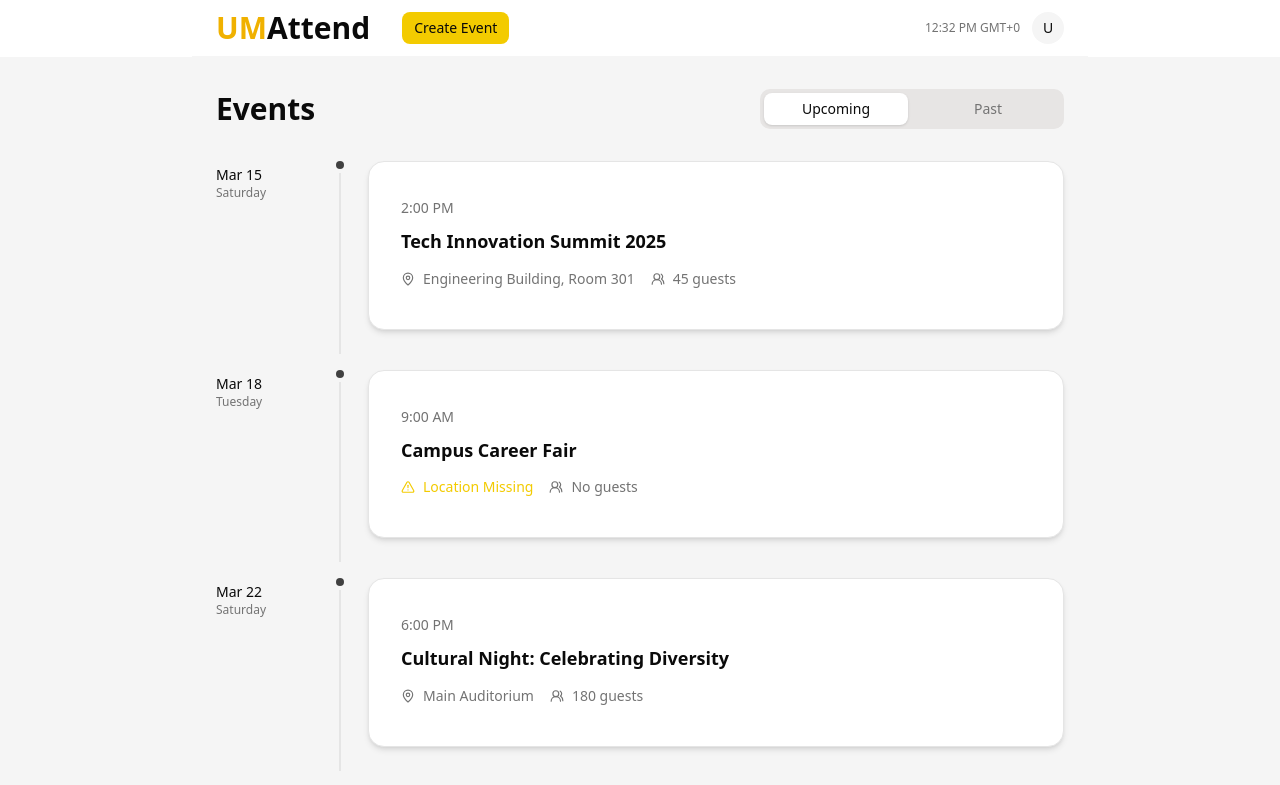
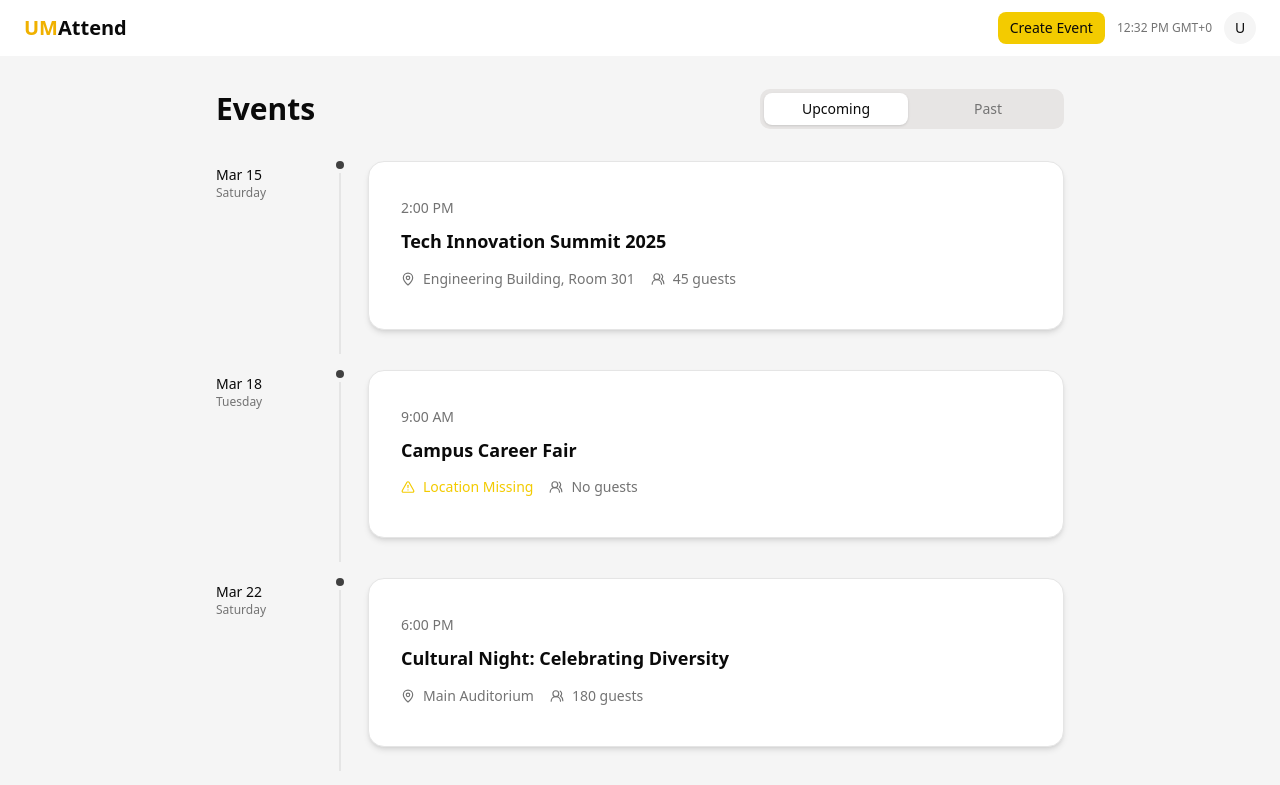
Before and after one commit to eddiegeeeeez/umattend-app, a Next.js app in the folder client/: page /dashboard in a window 1280 px wide. Shown: the top 785 px of the page. Built offline with nearby package versions, Linux system fonts and the light colour scheme.

Commit message:
refactor: clean up Navbar component by removing unused state and comments

```diff
--- a/client/src/components/Navbar.tsx
+++ b/client/src/components/Navbar.tsx
@@ -1,7 +1,7 @@
 'use client';
 
 import React, { useState, useEffect } from 'react';
-import { Bell, Menu, Plus, Search } from 'lucide-react';
+import { Menu, Plus } from 'lucide-react';
 import Link from 'next/link';
 import { useRouter } from 'next/navigation';
 import { Button } from './ui/button';
@@ -11,7 +11,6 @@ import { Sheet, SheetContent, SheetHeader, SheetTitle } from './ui/sheet';
 const Navbar = () => {
   const router = useRouter();
   const [isMobileMenuOpen, setIsMobileMenuOpen] = useState(false);
-  const [isNotifSheetOpen, setIsNotifSheetOpen] = useState(false);
   const [now, setNow] = useState<Date>(new Date());
 
   useEffect(() => {
@@ -20,7 +19,6 @@ const Navbar = () => {
   }, []);
 
   const formatGmtOffset = (date: Date) => {
-    // getTimezoneOffset returns minutes behind UTC (e.g., -480 for GMT+8)
     const offsetMinutes = -date.getTimezoneOffset();
     const sign = offsetMinutes >= 0 ? '+' : '-';
     const abs = Math.abs(offsetMinutes);
@@ -34,28 +32,23 @@ const Navbar = () => {
     return `${timeStr} ${formatGmtOffset(date)}`;
   };
 
-  const data = {
-    user: {
-      name: 'shadcn',
-      email: 'm@example.com',
-      avatar: '/avatars/shadcn.jpg'
-    }
-  };
-
   return (
-    <header className="border-border/40 sticky top-0 z-50 mx-4 border-b backdrop-blur-md mx-auto max-w-4xl">
-      <div className="container mx-auto flex h-14 items-center justify-between sm:px-6">
+    <header className="border-border/40 sticky top-0 z-50 mx-auto border-b bg-white/50 backdrop-blur-sm">
+      <div className="items- container mx-auto flex h-14 justify-between sm:px-6">
         <div className="flex items-center gap-4 sm:gap-8">
           <div className="hover:bg-muted rounded-md bg-transparent p-2 transition-colors md:hidden" onClick={() => setIsMobileMenuOpen(true)}>
             <Menu size={18} />
           </div>
 
           <Link href="/dashboard" className="flex items-center gap-1.5">
-            <h1 className="text-3xl font-bold text-balance">
+            <h1 className="text-xl font-bold text-balance">
               <span className="text-yellow-500">UM</span>
               <span className="text-foreground">Attend</span>
             </h1>
           </Link>
+        </div>
+
+        <div className="flex items-center gap-2 sm:gap-3">
           <nav className="hidden items-center gap-6 md:flex">
             <Link href="/create-event">
               <Button size="sm" className="bg-primary hover:bg-primary/90 text-primary-foreground hidden cursor-pointer font-medium sm:flex">
@@ -63,40 +56,8 @@ const Navbar = () => {
               </Button>
             </Link>
           </nav>
-        </div>
 
-        <div className="flex items-center gap-2 sm:gap-3">
           <span className="text-muted-foreground hidden text-xs lg:inline">{formatTime(now)}</span>
-
-          {/* <Popover>
-            <PopoverTrigger>
-              <div className="hover:bg-muted hidden rounded-md bg-transparent p-1.5 transition-colors sm:block" aria-label="Notifications">
-                <Bell size={18} color="gray" />
-              </div>
-            </PopoverTrigger>
-            <PopoverContent className="w-80 rounded-xl border border-gray-200 p-0 shadow-lg">
-              <div className="flex items-center justify-between border-b px-4 py-3">
-                <span className="text-foreground text-sm font-semibold">Notifications</span>
-                <div className="text-primary cursor-pointer text-xs hover:underline">Mark all as read</div>
-              </div>
-              <div className="max-h-72 divide-y divide-gray-100 overflow-y-auto">
-
-
-                <div className="hover:bg-muted/50 flex cursor-pointer items-start gap-3 px-4 py-3">
-                  <div className="bg-primary/10 mt-0.5 rounded-full p-1">
-                    <Bell size={18} className="text-primary" />
-                  </div>
-                  <div className="flex-1">
-                    <div className="text-foreground mb-0.5 text-xs font-medium">Event Reminder</div>
-                    <div className="text-muted-foreground text-xs">Tech Innovation Summit starts in 1 hour.</div>
-                    <div className="text-muted-foreground mt-1 text-[10px]">2m ago</div>
-                  </div>
-                </div>
-              </div>
-            </PopoverContent>
-          </Popover> */}
-
-
 
           <Popover>
             <PopoverTrigger>
@@ -140,18 +101,6 @@ const Navbar = () => {
           <nav className="mx-3 flex flex-col gap-4">
             <div className="flex items-center justify-between px-2">
               <span className="text-muted-foreground text-sm">{formatTime(now)}</span>
-              {/* <div className="flex items-center gap-2">
-                <div
-                  aria-label="Notifications"
-                  className="hover:bg-muted rounded-md p-2"
-                  onClick={() => {
-                    setIsMobileMenuOpen(false);
-                    setTimeout(() => setIsNotifSheetOpen(true), 300); // wait for menu to close
-                  }}
-                >
-                  <Bell size={18} color="gray" />
-                </div>
-              </div> */}
             </div>
 
             <Button
@@ -164,24 +113,6 @@ const Navbar = () => {
           </nav>
         </SheetContent>
       </Sheet>
-      {/* <Sheet open={isNotifSheetOpen} onOpenChange={setIsNotifSheetOpen}>
-        <SheetContent side="right" className="w-[340px] max-w-full p-0">
-          <div className="flex w-full min-w-0 flex-wrap items-center justify-between gap-2 border-b px-4 py-3 sm:flex-nowrap">
-            <span className="text-foreground min-w-0 flex-shrink flex-grow truncate text-base font-semibold break-words">Notifications</span>
-          </div>
-          <div className="max-h-[80vh] divide-y divide-gray-100 overflow-y-auto">
-            <div className="hover:bg-muted/50 flex cursor-pointer items-start gap-3 px-4 py-3">
-              <div className="bg-primary/10 mt-0.5 rounded-full p-1">
-              </div>
-              <div className="flex-1">
-                <div className="text-foreground mb-0.5 text-xs font-medium">Event Reminder</div>
-                <div className="text-muted-foreground text-xs">Tech Innovation Summit starts in 1 hour.</div>
-                <div className="text-muted-foreground mt-1 text-[10px]">3m ago</div>
-              </div>
-            </div>
-          </div>
-        </SheetContent>
-      </Sheet> */}
     </header>
   );
 };
```
